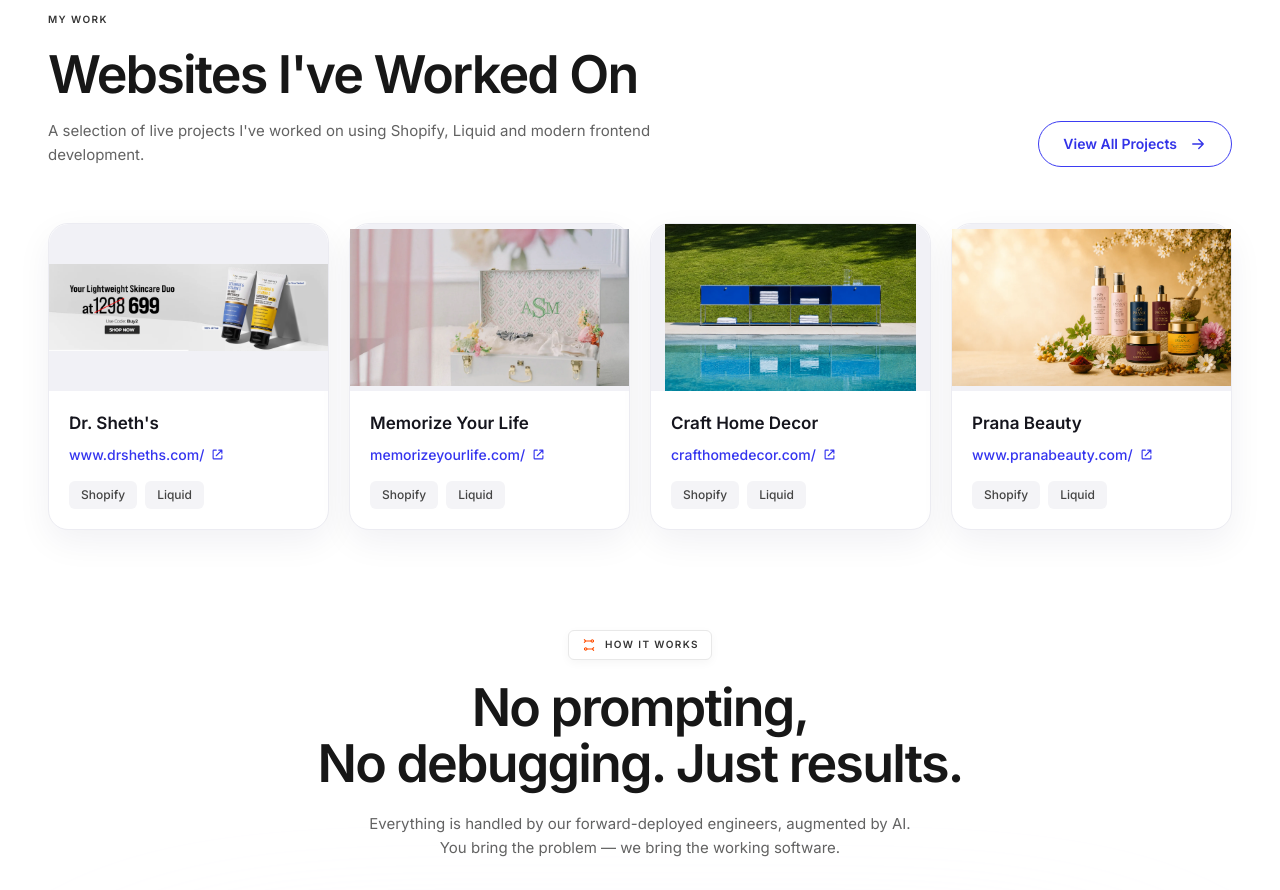
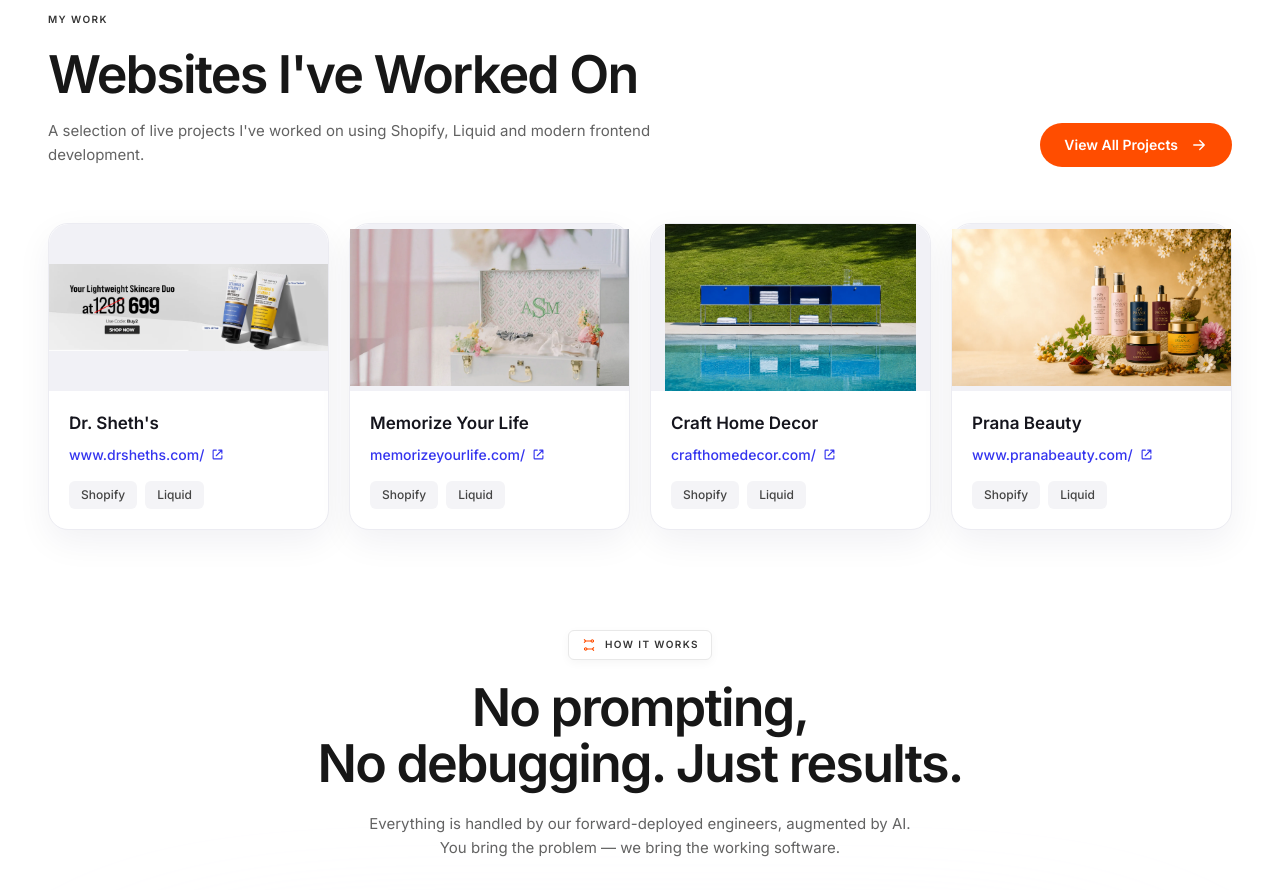
Before and after one commit to shivanithakur90/my-dev-website, a Next.js app: page / in a window 1280 px wide. Shown: the part 2460-3350 px from the top of the page. Built offline with nearby package versions, Linux system fonts and the light colour scheme.

Commit message:
Match worked on section styling

```diff
--- a/components/home/WorkedOnSection.tsx
+++ b/components/home/WorkedOnSection.tsx
@@ -72,7 +72,7 @@
 
           <Link
             href={ctaHref}
-            className="group flex w-fit shrink-0 items-center gap-3 rounded-full border border-[#3d3df2] px-6 py-3 text-sm font-semibold text-[#3333e8] transition duration-300 hover:bg-[#3333e8] hover:text-white"
+            className="group flex w-fit shrink-0 items-center gap-3 rounded-full bg-[#ff4d00] px-6 py-3 text-sm font-semibold text-white transition duration-300 hover:bg-[#e64500]"
           >
             {ctaLabel}
             <span className="transition-transform duration-300 group-hover:translate-x-1">
@@ -88,7 +88,7 @@
               href={project.url}
               target="_blank"
               rel="noopener noreferrer"
-              className="group rounded-[20px] border border-[#ececf2] bg-white shadow-[0_12px_35px_rgba(20,20,60,0.06)] transition duration-300 hover:-translate-y-2 hover:shadow-[0_20px_55px_rgba(20,20,60,0.12)]"
+              className="rounded-[20px] border border-[#ececf2] bg-white shadow-[0_12px_35px_rgba(20,20,60,0.06)]"
             >
               <div className="relative aspect-[5/3] rounded-t-[20px] bg-[#f1f1f6]">
                 <Image
```
